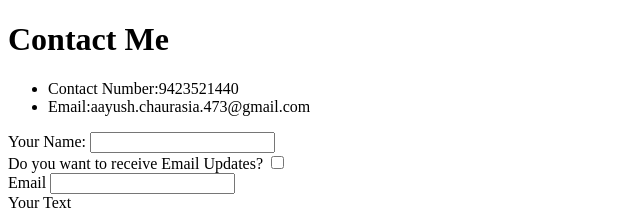
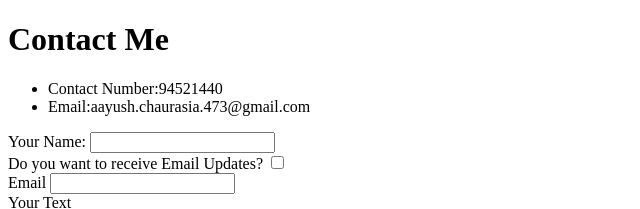
Before and after one commit to AayushChaurasia473/CV, a plain HTML site: page Contact.html in a window 1280 px wide. Shown: the top 209 px of the page, 0-640 px from the left. Drawn offline with Linux system fonts and the light colour scheme.

Commit message:
Update Contact.html

```diff
--- a/Contact.html
+++ b/Contact.html
@@ -6,7 +6,7 @@
   <title>Contact Me</title>
   <h1>Contact Me</h1>
   <ul>
-    <li>Contact Number:9423521440</li>
+    <li>Contact Number:94521440</li>
     <li>Email:aayush.chaurasia.473@gmail.com</li>
   </ul>
 </head>
```
